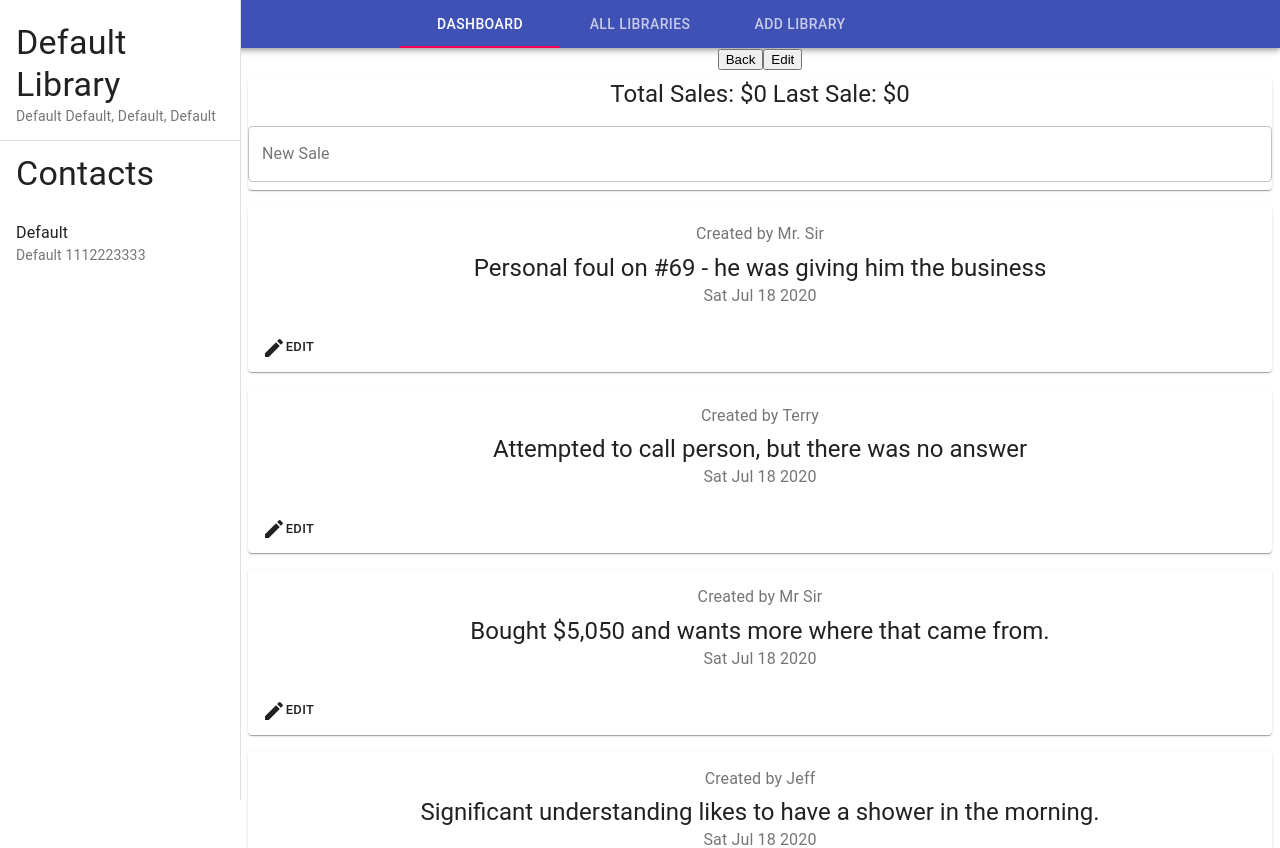
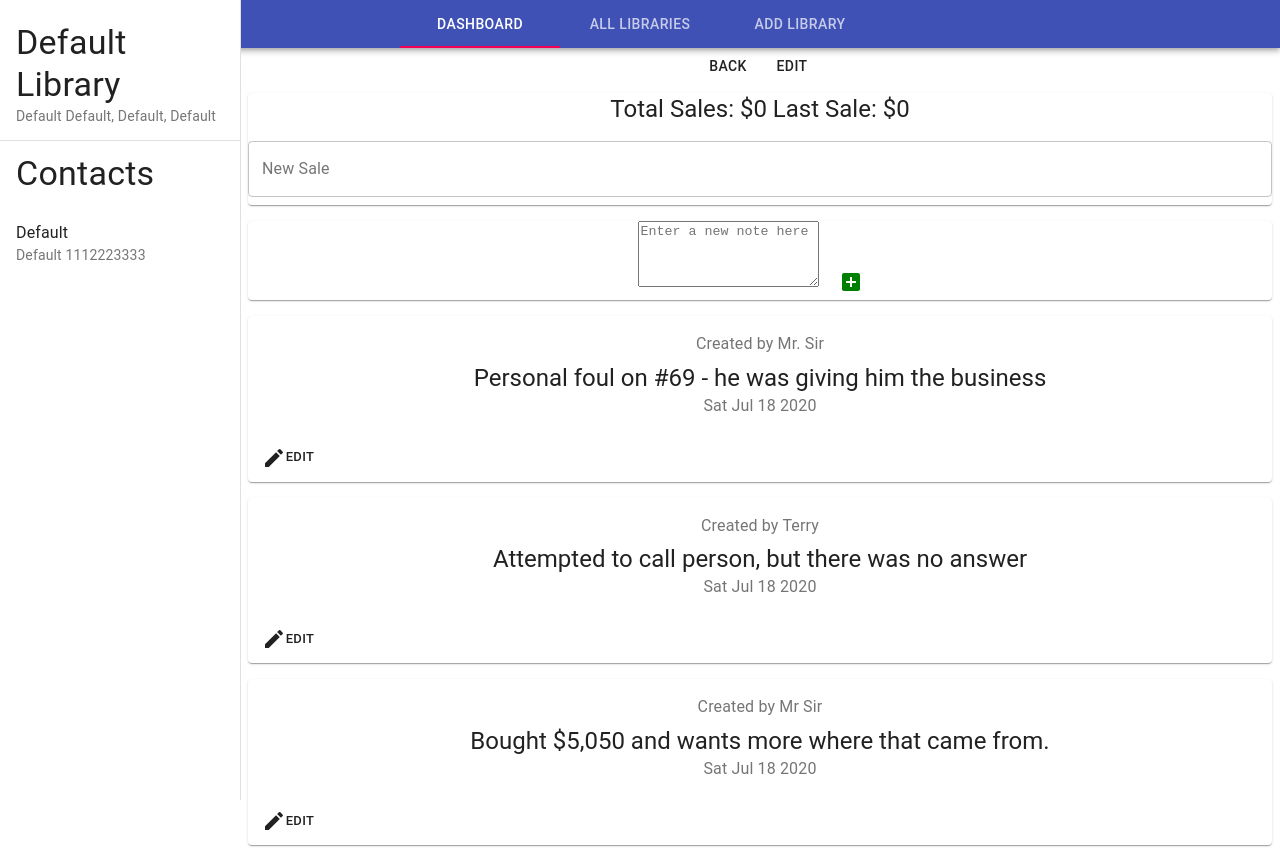
Before and after one commit to duncle-app/duncle-web-app, a React (Create React App) app: page /library/1 in a window 1280 px wide. Shown: the top 848 px of the page. Built offline with nearby package versions, Linux system fonts and the light colour scheme; the HTML template or start-up script is replaced by a standard one.

Commit message:
Added new note functionality

```diff
--- /dev/null
+++ b/src/components/atoms/Note/NewNote.tsx
@@ -0,0 +1,26 @@
+import React from 'react'
+import Form from "../../../common/Form";
+import {Paper} from "@material-ui/core";
+import TextArea from "../TextArea/TextArea";
+import {NoteProps} from "./Note";
+import AddBoxIcon from '@material-ui/icons/AddBox';
+import Button from "@material-ui/core/Button";
+
+export default function () {
+    function submitNewNote(note: NoteProps) {
+        alert("new note submitted")
+        console.log("note",note)
+    }
+
+    return <Form onSubmit={submitNewNote}>
+        <Paper>
+            <TextArea
+                name="New Note"
+                placeholderText="Enter a new note here"
+            />
+            <Button type="submit">
+                <AddBoxIcon style={{color: "green"}}/>
+            </Button>
+        </Paper>
+    </Form>
+}
--- a/src/components/atoms/TextArea/TextArea.tsx
+++ b/src/components/atoms/TextArea/TextArea.tsx
@@ -6,11 +6,11 @@ import TextField from "@material-ui/core/TextField";
 
 type TextAreaType = {
     name: string;
-    message: string;
     placeholderText: string;
+    message?: string;
 }
 
-export default function ({name, placeholderText, message}: TextAreaType) {
+export default function ({name, placeholderText, message = ""}: TextAreaType) {
     const camelizedName: string = camelize(name);
 
     return (
--- a/src/components/organisms/ViewLibrary/ViewLibrary.tsx
+++ b/src/components/organisms/ViewLibrary/ViewLibrary.tsx
@@ -6,6 +6,9 @@ import NoteList from "../../molecules/NoteList/NoteList";
 import {newNotes} from "../../storybook-mocks/constants";
 import useStyles from "../../../global-styles";
 import SalesArea from "../../atoms/Sales/SalesArea";
+import {NoteProps} from "../../atoms/Note/Note";
+import Button from "@material-ui/core/Button";
+import NewNote from "../../atoms/Note/NewNote";
 
 interface LibraryDetailProps {
     library: Library;
@@ -30,16 +33,23 @@ function ViewLibrary({library}: LibraryDetailProps) {
         history.push(`/library/${libraryId}/edit`)
     }
 
+    function submitNewNote(note: NoteProps) {
+        alert("new note submitted")
+    }
+
     return (
         <div
             className={alignToDrawer}
         >
-            <button onClick={onBack}>Back</button>
-            <button onClick={() => onEdit(library)}>Edit</button>
+            <Button onClick={onBack}>Back</Button>
+            <Button onClick={() => onEdit(library)}>Edit</Button>
             <ContactDrawer library={library}/>
             <main className={content}>
                 <div className={padBottom}>
                     <SalesArea totalSales={totalSales} lastSale={lastSale}/>
+                </div>
+                <div className={padBottom}>
+                    <NewNote/>
                 </div>
                 <NoteList notes={newNotes}/>
             </main>
```
Also changed, not shown: 1 other file (tests, documents, lock files or other folders).
